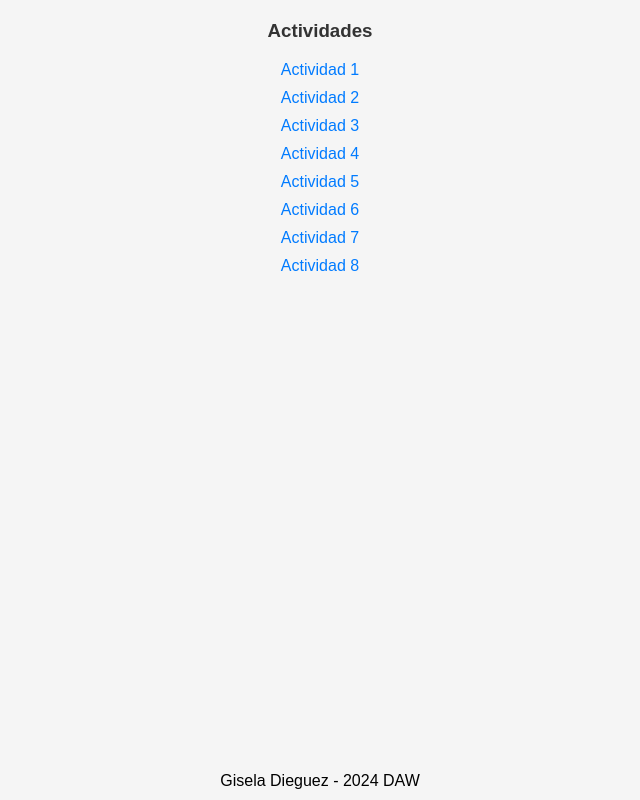
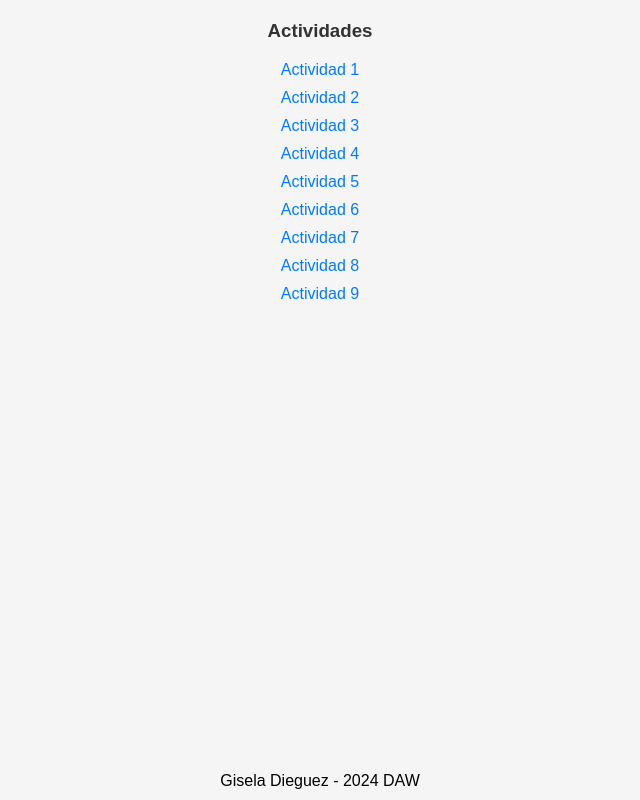
Before and after one commit to GiselaDieguez/DAW01, a plain HTML site: page index.html in a window 1280 px wide. Shown: the whole page, without its empty margins (320-960 px from the left). Drawn offline with Linux system fonts and the light colour scheme.

Commit message:
Add link to Ex9

```diff
--- a/index.html
+++ b/index.html
@@ -18,6 +18,7 @@
     <li><a href="./Ex6/index.html">Actividad 6</a></li>
     <li><a href="./Ex7/index.html">Actividad 7</a></li>
     <li><a href="./Ex8/index.html">Actividad 8</a></li>
+    <li><a href="./Ex9/index.html">Actividad 9</a></li>
   </ul>
   <footer>Gisela Dieguez - 2024 DAW</footer>
   </body>
```
